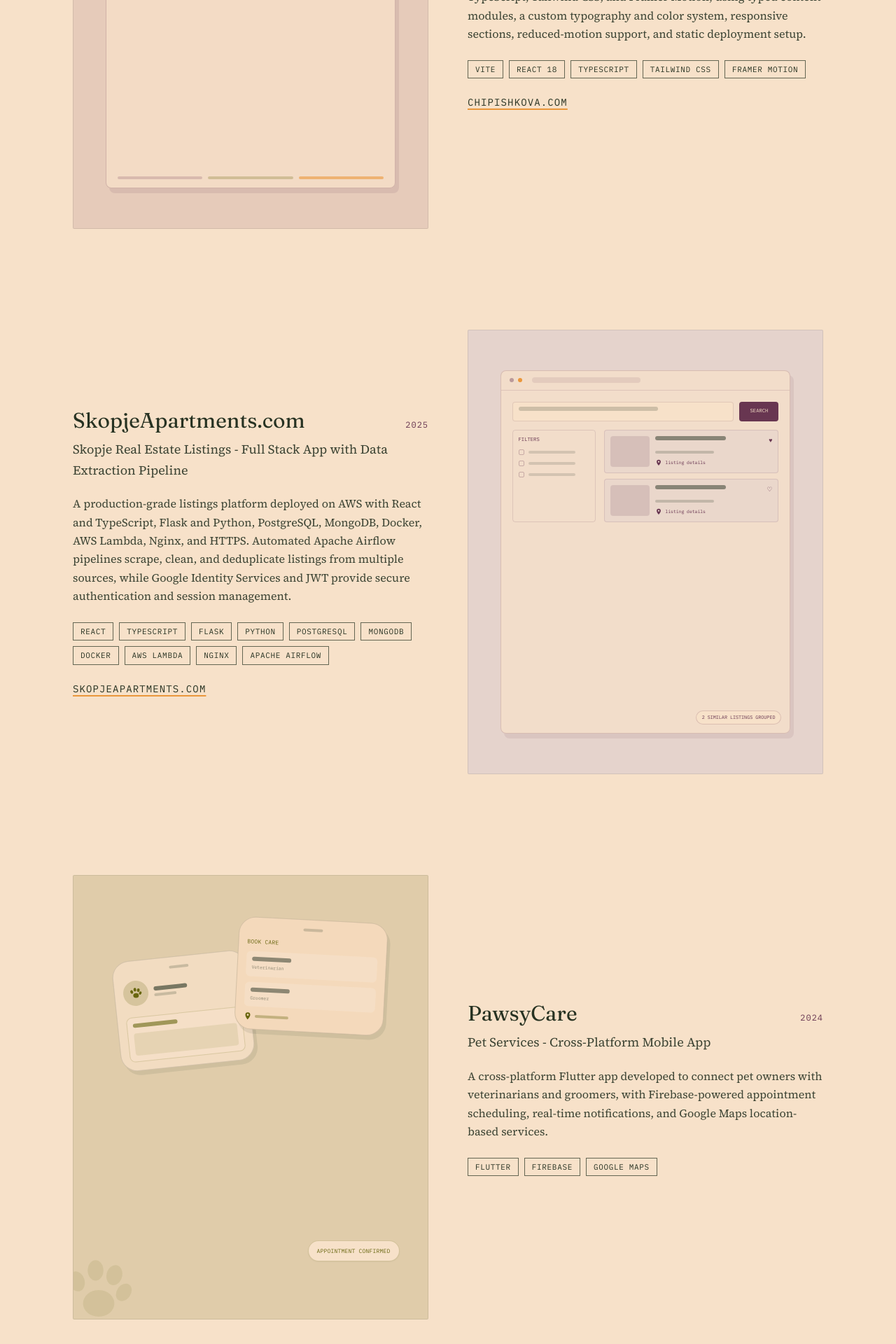
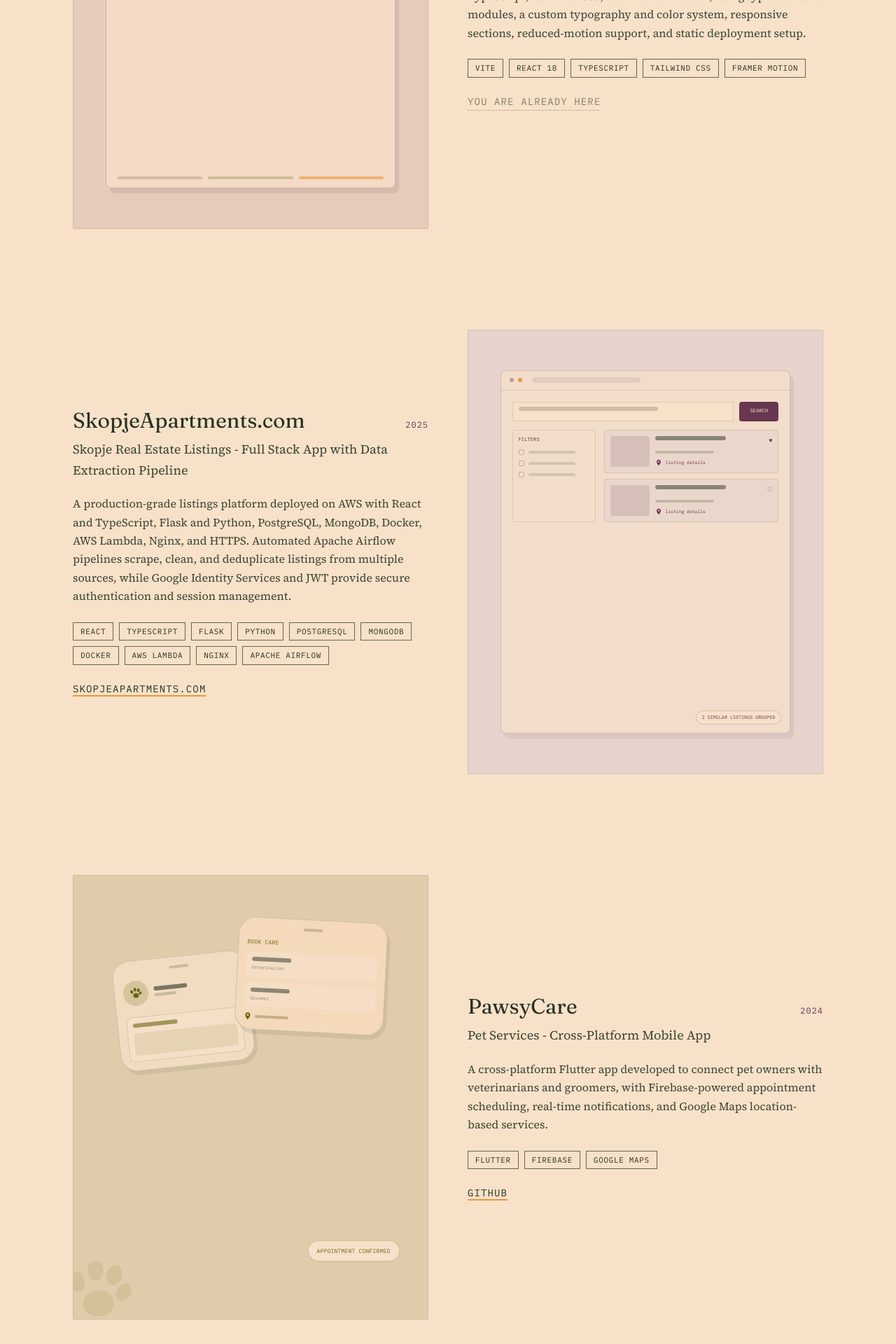
Before and after one commit to mchipi/portfolio, a React (Vite) app: page / in a window 1280 px wide. Shown: the part 2980-4900 px from the top of the page at 70% size. Built offline with nearby package versions, Linux system fonts and the light colour scheme; the HTML template or start-up script is replaced by a standard one.

Commit message:
Refactor ProjectSpread and projects data structure: update links to support multiple action types and enhance display logic

```diff
--- a/src/components/ProjectSpread.tsx
+++ b/src/components/ProjectSpread.tsx
@@ -114,7 +114,6 @@
 
 export function ProjectSpread({ project, reverse }: ProjectSpreadProps) {
   const tint = tintClasses[project.posterTint]
-  const primaryLink = project.links[0]
 
   return (
     <motion.article
@@ -147,13 +146,19 @@
           ))}
         </div>
 
-        {primaryLink && (
+        {project.links.length > 0 && (
           <div className="flex flex-wrap gap-x-5 gap-y-2">
-            {project.links.map((link) => (
-              <a key={link.href} href={link.href} target="_blank" rel="noopener noreferrer" className="font-utility text-sm uppercase tracking-[0.08em] text-ink underline decoration-accent decoration-2 underline-offset-4 transition-colors duration-150 hover:text-accent-ink focus-visible:text-accent-ink">
-                {link.label}
-              </a>
-            ))}
+            {project.links.map((action) =>
+              action.kind === 'status' ? (
+                <span key={action.label} className="border-b border-ink/20 pb-0.5 font-utility text-sm uppercase tracking-[0.08em] text-ink/55">
+                  {action.label}
+                </span>
+              ) : (
+                <a key={action.href} href={action.href} target="_blank" rel="noopener noreferrer" className="font-utility text-sm uppercase tracking-[0.08em] text-ink underline decoration-accent decoration-2 underline-offset-4 transition-colors duration-150 hover:text-accent-ink focus-visible:text-accent-ink">
+                  {action.label}
+                </a>
+              ),
+            )}
           </div>
         )}
       </div>
--- a/src/content/projects.ts
+++ b/src/content/projects.ts
@@ -2,9 +2,17 @@
 export type ProjectVisual = 'portfolio' | 'apartments' | 'pet-care' | 'events'
 
 export interface ProjectLink {
+  kind: 'link'
   label: string
   href: string
 }
+
+export interface ProjectStatus {
+  kind: 'status'
+  label: string
+}
+
+export type ProjectAction = ProjectLink | ProjectStatus
 
 export interface Project {
   name: string
@@ -12,7 +20,7 @@
   dek: string
   description: string
   stack: string[]
-  links: ProjectLink[]
+  links: ProjectAction[]
   posterTint: PosterTint
   visual: ProjectVisual
   featured?: boolean
@@ -26,7 +34,7 @@
     description:
       'A single-page editorial portfolio built with Vite, React 18, TypeScript, Tailwind CSS, and Framer Motion, using typed content modules, a custom typography and color system, responsive sections, reduced-motion support, and static deployment setup.',
     stack: ['Vite', 'React 18', 'TypeScript', 'Tailwind CSS', 'Framer Motion'],
-    links: [{ label: 'chipishkova.com', href: 'https://chipishkova.com' }],
+    links: [{ kind: 'status', label: 'You are already here' }],
     posterTint: 'plum',
     visual: 'portfolio',
     featured: true,
@@ -38,7 +46,7 @@
     description:
       'A production-grade listings platform deployed on AWS with React and TypeScript, Flask and Python, PostgreSQL, MongoDB, Docker, AWS Lambda, Nginx, and HTTPS. Automated Apache Airflow pipelines scrape, clean, and deduplicate listings from multiple sources, while Google Identity Services and JWT provide secure authentication and session management.',
     stack: ['React', 'TypeScript', 'Flask', 'Python', 'PostgreSQL', 'MongoDB', 'Docker', 'AWS Lambda', 'Nginx', 'Apache Airflow'],
-    links: [{ label: 'skopjeapartments.com', href: 'https://skopjeapartments.com' }],
+    links: [{ kind: 'link', label: 'skopjeapartments.com', href: 'https://skopjeapartments.com' }],
     posterTint: 'lilac',
     visual: 'apartments',
     featured: true,
@@ -50,7 +58,7 @@
     description:
       'A cross-platform Flutter app developed to connect pet owners with veterinarians and groomers, with Firebase-powered appointment scheduling, real-time notifications, and Google Maps location-based services.',
     stack: ['Flutter', 'Firebase', 'Google Maps'],
-    links: [],
+    links: [{ kind: 'link', label: 'GitHub', href: 'https://github.com/mchipi/PawsyCare' }],
     posterTint: 'olive',
     visual: 'pet-care',
   },
@@ -61,7 +69,7 @@
     description:
       'A full-stack event management app built as independent microservices with Spring Boot and Java, React and JavaScript, Leaflet and OpenStreetMap, and PostgreSQL. Every service was containerized with Docker and deployed to Azure Container Registry.',
     stack: ['Spring Boot', 'Java', 'React', 'JavaScript', 'Leaflet', 'OpenStreetMap', 'PostgreSQL', 'Docker', 'Azure'],
-    links: [],
+    links: [{ kind: 'link', label: 'GitHub', href: 'https://github.com/mchipi/FindFun' }],
     posterTint: 'plum',
     visual: 'events',
   },
```
